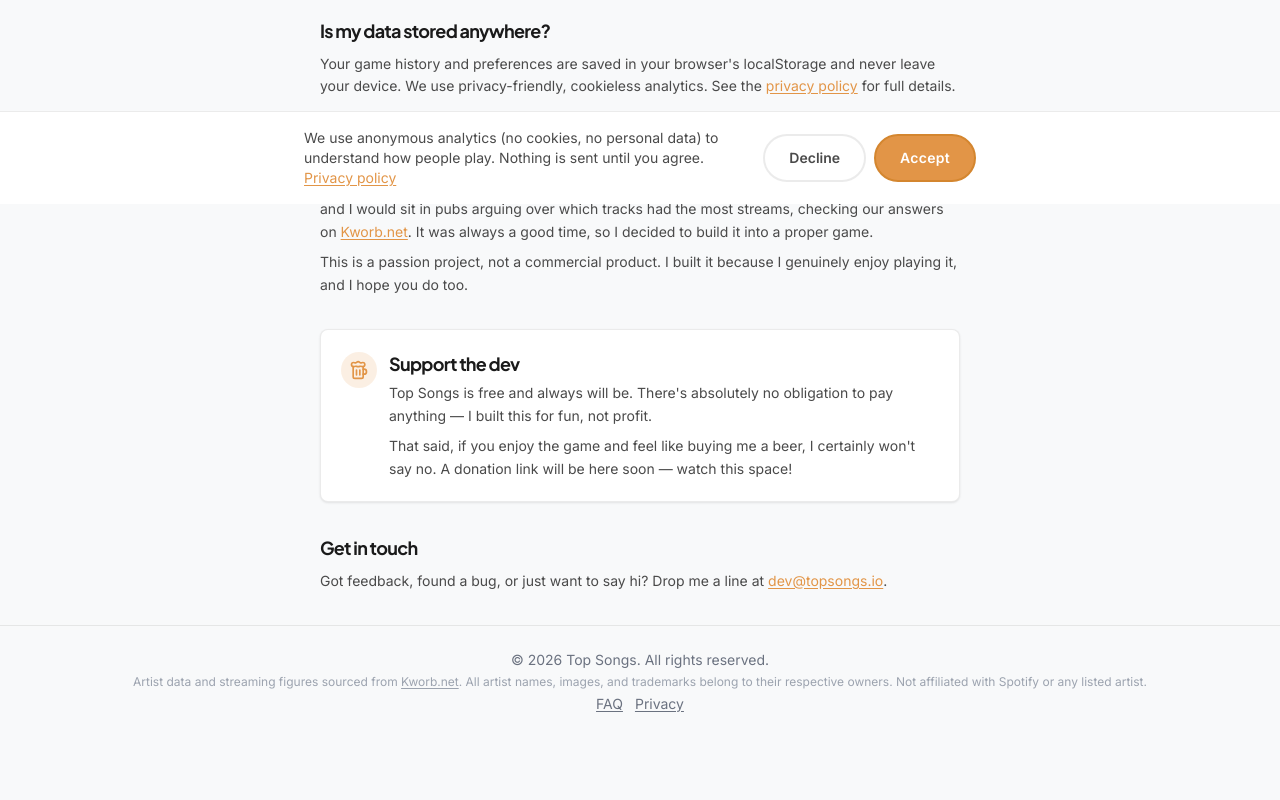
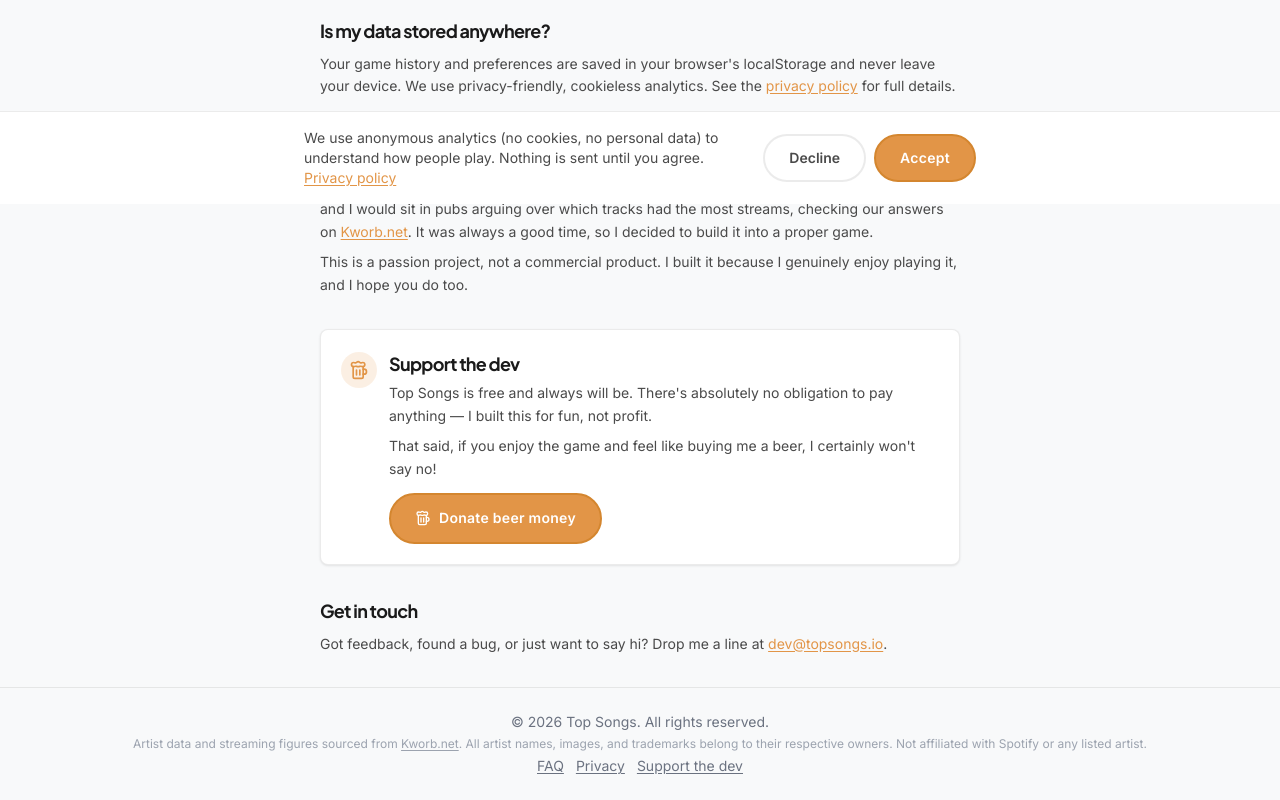
Before and after one commit to jackhendon/top-songs, a Next.js app: page /faq in a window 1280 px wide. Shown: the part 596-1396 px from the top of the page. Before the commit the page ends 1334 px from the top, so only its background shows below. Built offline with nearby package versions, Linux system fonts and the light colour scheme; no server answers.

Commit message:
Incorporate donation link

```diff
--- a/app/faq/page.tsx
+++ b/app/faq/page.tsx
@@ -145,9 +145,17 @@ export default function FAQPage() {
                 </p>
                 <p className="mt-2">
                   That said, if you enjoy the game and feel like buying me a
-                  beer, I certainly won&apos;t say no. A donation link will be
-                  here soon &mdash; watch this space!
+                  beer, I certainly won&apos;t say no!
                 </p>
+                <a
+                  href="https://buymeacoffee.com/topsongs"
+                  target="_blank"
+                  rel="noopener noreferrer"
+                  className="btn-primary inline-flex items-center gap-2 mt-3"
+                >
+                  <Beer className="w-4 h-4" />
+                  Donate beer money
+                </a>
               </div>
             </div>
           </section>
--- a/components/Footer.tsx
+++ b/components/Footer.tsx
@@ -34,6 +34,14 @@ export default function Footer() {
           >
             Privacy
           </Link>
+          <a
+            href="https://buymeacoffee.com/topsongs"
+            target="_blank"
+            rel="noopener noreferrer"
+            className="underline underline-offset-2 hover:text-text-secondary transition-colors"
+          >
+            Support the dev
+          </a>
         </p>
       </div>
     </footer>
```
